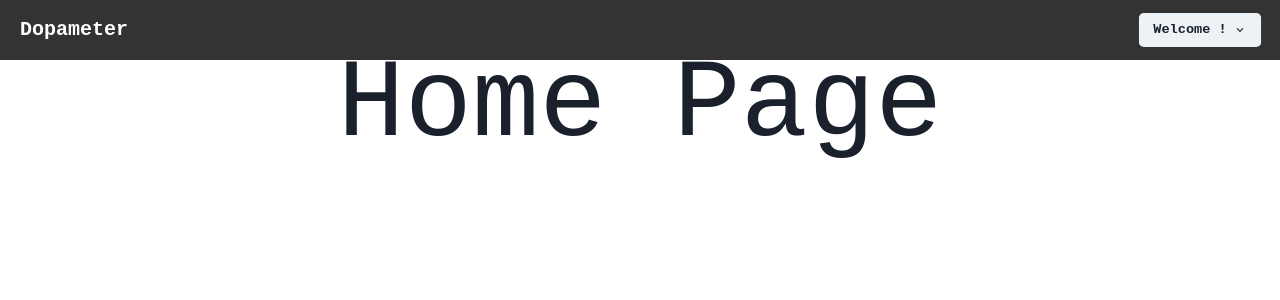
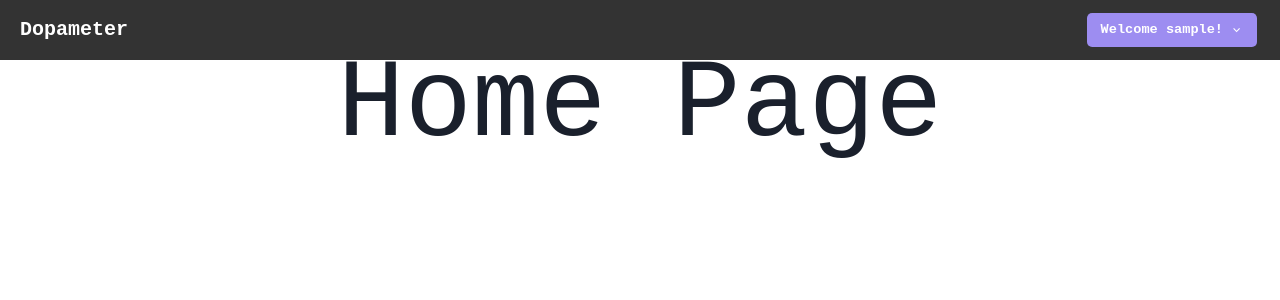
Before and after one commit to stnlywng/Dopameter.Frontend, a React (Vite) app: page /home in a window 1280 px wide. Shown: the top 300 px of the page. Built offline with nearby package versions, Linux system fonts and the light colour scheme; sample sign-in values are in the browser's storage; a web font is replaced by a local one.

Commit message:
fixed some styling

```diff
--- /dev/null
+++ b/src/components/AccountButton/AccountButton.module.css
@@ -0,0 +1,6 @@
+MenuButton {
+    colorScheme="purple"
+        backgroundColor="#9D8DF1"
+        _hover={{ bg: "#9484E3" }}
+        variant="solid"
+}
--- a/src/components/AccountButton/AccountButton.tsx
+++ b/src/components/AccountButton/AccountButton.tsx
@@ -1,21 +1,16 @@
 import { Button, Menu, MenuButton, MenuItem, MenuList } from "@chakra-ui/react";
 import { ChevronDownIcon } from "@chakra-ui/icons";
-import { useUser } from "../../state-management/contexts/userContext";
 import { useNavigate } from "react-router-dom";
 
 const AccountButton = () => {
-  const { username, setUserID, setUsername, setEmail } = useUser();
+  const username = localStorage.getItem("username");
   const navigate = useNavigate();
 
   const handleLogout = () => {
     // Clear local storage
     localStorage.removeItem("token");
     localStorage.removeItem("userID");
-
-    // Reset context values
-    setUserID(0); // Assuming 0 is an initial value indicating no user
-    setUsername("");
-    setEmail("");
+    localStorage.removeItem("username");
 
     // Redirect to login or home page
     navigate("/"); // Adjust the route as needed
@@ -23,7 +18,14 @@ const AccountButton = () => {
 
   return (
     <Menu>
-      <MenuButton as={Button} rightIcon={<ChevronDownIcon />}>
+      <MenuButton
+        colorScheme="purple"
+        backgroundColor="#9D8DF1"
+        _hover={{ bg: "#9484E3" }}
+        variant="solid"
+        as={Button}
+        rightIcon={<ChevronDownIcon />}
+      >
         Welcome {username}!
       </MenuButton>
       <MenuList>
--- a/src/components/LoginSignupModal/LoginSighupModal.tsx
+++ b/src/components/LoginSignupModal/LoginSighupModal.tsx
@@ -16,7 +16,6 @@ import {
 import { useLogin } from "../../state-management/contexts/loginContext";
 import React, { useState } from "react";
 import styles from "./LoginSighupModal.module.css";
-import { useUser } from "../../state-management/contexts/userContext";
 import { useNavigate } from "react-router-dom";
 import axiosInstance from "../../api/api-client";
 import { z } from "zod";
@@ -56,7 +55,6 @@ type AuthResponse = {
 
 const LoginSighupModal = () => {
   const { isOpen, setLoginOpen } = useLogin();
-  const { setUserID, setEmail, setUsername } = useUser();
   const [isLogin, setIsLogin] = useState(true);
   const navigate = useNavigate(); // For redirecting
 
@@ -96,18 +94,14 @@ const LoginSighupModal = () => {
         // Store the token and userId in localStorage
         localStorage.setItem("token", token);
         localStorage.setItem("userID", userID.toString());
-
-        setUserID(userID);
-        setEmail(email);
-        setUsername(username);
+        localStorage.setItem("username", username);
+        localStorage.setItem("email", email);
 
         // Redirect to a protected page after successful login
         navigate("/home");
 
         // Optionally, you can also set these values in your state/context
         console.log("Login successful:", response.data);
-        console.log(localStorage.getItem("token")); // Check if token is being stored
-        console.log("username set to: ", username);
       })
       .catch((err) => {
         if (err instanceof CanceledError) return;
@@ -174,16 +168,16 @@ const LoginSighupModal = () => {
         localStorage.setItem("token", token);
         localStorage.setItem("userID", userID.toString());
 
-        setUserID(userID);
-        setEmail(email);
-        setUsername(username);
+        localStorage.setItem("token", token);
+        localStorage.setItem("userID", userID.toString());
+        localStorage.setItem("username", username);
+        localStorage.setItem("email", email);
 
         // Redirect to a protected page after successful login
         navigate("/home");
 
         // Optionally, you can also set these values in your state/context
         console.log("Sign Up successful:", response.data);
-        console.log(localStorage.getItem("token")); // Check if token is being stored
       })
       .catch((err) => {
         if (err instanceof CanceledError) return;
@@ -240,7 +234,7 @@ const LoginSighupModal = () => {
             Dopameter
           </Text>
         </Center>
-        <ModalBody pb={0}>
+        <ModalBody pb={6}>
           <form
             onSubmit={
               isLogin
@@ -337,8 +331,6 @@ const LoginSighupModal = () => {
 
           <Center>{renderToggleText()}</Center>
         </ModalBody>
-
-        <ModalFooter />
       </ModalContent>
     </Modal>
   );
--- a/src/components/TopBar/TopBar.tsx
+++ b/src/components/TopBar/TopBar.tsx
@@ -1,6 +1,5 @@
 import styles from "./TopBar.module.css";
 import LoginButton from "../LoginButton/LoginButton";
-import { useUser } from "../../state-management/contexts/userContext";
 import AccountButton from "../AccountButton/AccountButton";
 import { isAuthenticated } from "../../utils/auth";
 
--- a/src/hooks/useGremlins.tsx
+++ b/src/hooks/useGremlins.tsx
@@ -2,13 +2,12 @@ import { useEffect, useState } from "react";
 import { Gremlin } from "../types/Gremlin";
 import GremlinService from "../api/gremlinService";
 import { CanceledError } from "axios";
-import { useUser } from "../state-management/contexts/userContext";
 
 const useGremlins = () => {
   const [gremlins, setGremlins] = useState<Gremlin[]>([]);
   const [error, setError] = useState("");
   const [isLoading, setLoading] = useState(false);
-  const { userID, setUserID } = useUser();
+  const userID = Number(localStorage.getItem("userID"));
 
   useEffect(() => {
     setLoading(true);
--- a/src/index.css
+++ b/src/index.css
@@ -34,44 +34,6 @@ h1 {
   font-size: 3.2em;
   line-height: 1.1;
 }
-
-button {
-  border-radius: 8px;
-  border: 1px solid transparent;
-  padding: 0.6em 1.2em;
-  font-size: 1em;
-  font-weight: 500;
-  font-family: inherit;
-  background-color: #1a1a1a;
-  cursor: pointer;
-  transition: border-color 0.25s;
-}
-button:hover {
-  border-color: #646cff;
-}
-button:focus,
-button:focus-visible {
-  outline: 4px auto -webkit-focus-ring-color;
-}
-
-Menu {
-    border-radius: 8px;
-    border: 1px solid transparent;
-    padding: 0.6em 1.2em;
-    font-size: 1em;
-    font-weight: 500;
-    font-family: inherit;
-    background-color: #1a1a1a;
-    cursor: pointer;
-    transition: border-color 0.25s;
-  }
-  Menu:hover {
-    border-color: #646cff;
-  }
-  Menu:focus,
-  Menu:focus-visible {
-    outline: 4px auto -webkit-focus-ring-color;
-  }
 
 @media (prefers-color-scheme: light) {
   :root {
--- a/src/routing/PrivateRoutes.tsx
+++ b/src/routing/PrivateRoutes.tsx
@@ -1,9 +1,6 @@
 import { Navigate, Outlet } from "react-router-dom";
-import { ChakraProvider, theme } from "@chakra-ui/react";
-import { UserProvider } from "../state-management/contexts/userContext";
 import TopBar from "../components/TopBar/TopBar";
 import { isAuthenticated } from "../utils/auth";
-import { LoginProvider } from "../state-management/contexts/loginContext";
 
 const PrivateRoutes = () => {
   const isAuth = isAuthenticated();
--- a/src/state-management/contexts/userContext.tsx
+++ /dev/null
@@ -1,34 +0,0 @@
-import React, { useContext, useState, ReactNode } from "react";
-
-interface UserContextType {
-  userID: number;
-  username: string;
-  email: string;
-  setUserID: (id: number) => void;
-  setUsername: (username: string) => void;
-  setEmail: (email: string) => void;
-}
-
-const UserContext = React.createContext<UserContextType>({} as UserContextType);
-
-export const UserProvider = ({ children }: { children: ReactNode }) => {
-  const [userID, setUserID] = useState<number>(10);
-  const [username, setUsername] = useState<string>("");
-  const [email, setEmail] = useState<string>("");
-
-  return (
-    <UserContext.Provider
-      value={{ userID, username, email, setUserID, setUsername, setEmail }}
-    >
-      {children}
-    </UserContext.Provider>
-  );
-};
-
-export const useUser = (): UserContextType => {
-  const context = useContext(UserContext);
-  if (!context) {
-    throw new Error("useUser must be used within a UserProvider");
-  }
-  return context;
-};
```
Also changed, not shown: src/main.tsx (+3 -6 lines).
